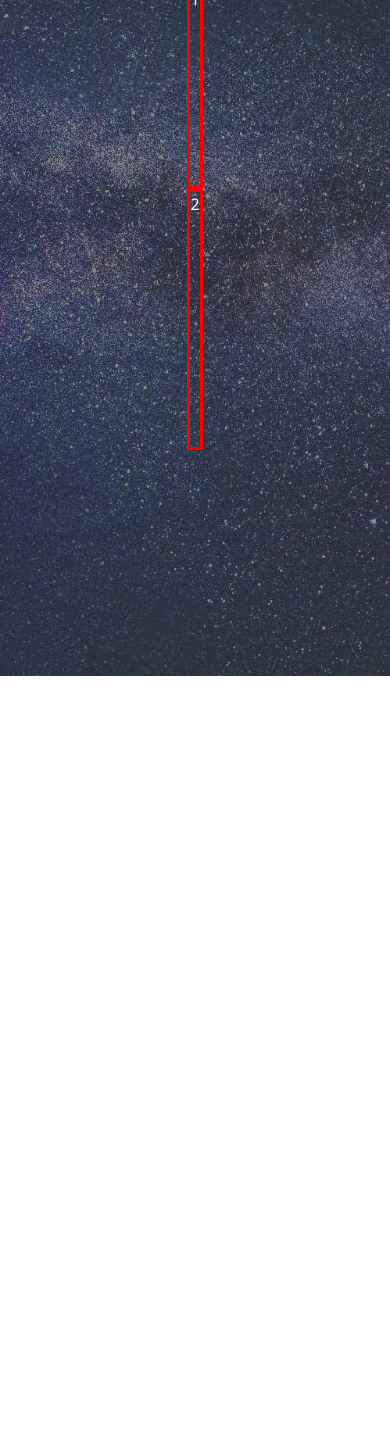
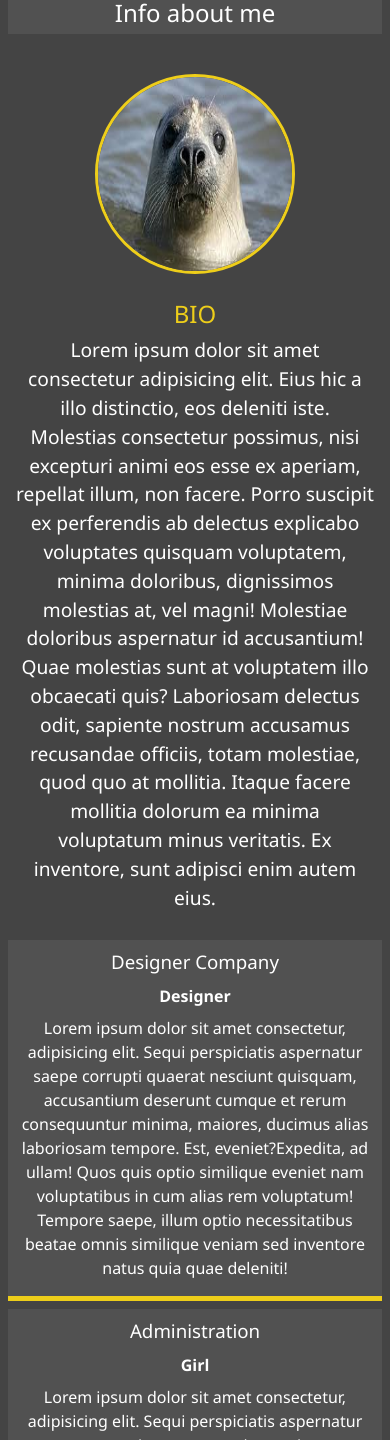
Before and after one commit to Frun4a/responsive-portfolio-website, a Gatsby site: page /about in a window 390 px wide. Shown: the part 168-1608 px from the top of the page. Before the commit the page ends 844 px from the top, so only its background shows below. Built offline with nearby package versions, Linux system fonts and the light colour scheme; Gatsby itself is replaced by a stand-in of ours.

Commit message:
added responsive about page

```diff
--- /dev/null
+++ b/src/components/Footer.js
@@ -0,0 +1,11 @@
+import React from "react"
+
+const Footer = () => {
+    return (
+        <footer id="main-footer">
+            Copyright &copy; 2019
+        </footer>
+    )
+}
+
+export default Footer
--- a/src/components/Layout.js
+++ b/src/components/Layout.js
@@ -1,14 +1,24 @@
-import React from "react"
+import React, {Component} from "react"
 import Header from "../components/Header.js"
+import Footer from "../components/Footer.js"
 import { Helmet } from "react-helmet"
 import "../sass/main.scss"
 import "../js/main.js"
 
-export default ({ children }) => (
-  <div id="layout">
+class Layout extends Component {
+  constructor(props) {
+    super(props)
+    this.state = {
+    }
+  }
+
+  render() {
+    const bodyId = this.props.bodyId
+    return(
+    <div id="layout">
     <Helmet>
       <title>My Title</title>
-      <body id="bg-img" />
+      <body id={bodyId} />
       <link
         rel="stylesheet"
         href="https://use.fontawesome.com/releases/v5.8.1/css/all.css"
@@ -17,6 +27,11 @@ export default ({ children }) => (
       />
     </Helmet>
     <Header />
-    {children}
+    {this.props.children}
+    <Footer />
   </div>
-)
+    )
+  }
+}
+
+export default Layout
--- a/src/pages/about.js
+++ b/src/pages/about.js
@@ -1,24 +1,65 @@
 import React from "react"
 import Layout from "../components/Layout.js"
 
+import portrait from "../img/portrait.jpg"
 export default () => (
-  	<Layout>
-	    {/* <h1>About me</h1>
-		<p>I’m good enough, I’m smart enough, and gosh darn it, people like me!</p> */}
-		<main style={{display: "flex",
-					  'flex-flow': 'column',
-					  height: '100vh',
-					  alignItems: "center",
-					  justifyContent: "flex-start"}}>
+  <Layout>
+    <main id="about">
+      <h1 className="lg-heading">
+        About
+        <span className="text-secondary"> Me</span>
+      </h1>
+      <h2 className="sm-heading">Info about me</h2>
 
-			<div id="1" style={{flex: "0 1 40%", border: "3px solid red"}}>
-				<p>1</p>
-				<p>1</p>
-			</div>
-			<div id="2"  style={{flex: "0 1 40%", border: "3px solid red"}}>
-				2
-			</div>
-		</main>
-	</Layout>
-
+      <div className="about-info">
+        <div className="bio-image-container">
+          <img src={portrait} alt="John Doe" className="bio-image" />
+        </div>
+        <div className="bio">
+          <h3 className="text-secondary">BIO</h3>
+          <p>
+            Lorem ipsum dolor sit amet consectetur adipisicing elit. Eius hic a
+            illo distinctio, eos deleniti iste. Molestias consectetur possimus,
+            nisi excepturi animi eos esse ex aperiam, repellat illum, non
+            facere. Porro suscipit ex perferendis ab delectus explicabo
+            voluptates quisquam voluptatem, minima doloribus, dignissimos
+            molestias at, vel magni! Molestiae doloribus aspernatur id
+            accusantium! Quae molestias sunt at voluptatem illo obcaecati quis?
+            Laboriosam delectus odit, sapiente nostrum accusamus recusandae
+            officiis, totam molestiae, quod quo at mollitia. Itaque facere
+            mollitia dolorum ea minima voluptatum minus veritatis. Ex inventore,
+            sunt adipisci enim autem eius.
+          </p>
+        </div>
+      </div>
+      <div className="jobs-container">
+        <div className="job job-1">
+          <h3>Designer Company</h3>
+          <h4>Designer</h4>
+          <p>
+            Lorem ipsum dolor sit amet consectetur, adipisicing elit. Sequi
+            perspiciatis aspernatur saepe corrupti quaerat nesciunt quisquam,
+            accusantium deserunt cumque et rerum consequuntur minima, maiores,
+            ducimus alias laboriosam tempore. Est, eveniet?Expedita, ad ullam!
+            Quos quis optio similique eveniet nam voluptatibus in cum alias rem
+            voluptatum! Tempore saepe, illum optio necessitatibus beatae omnis
+            similique veniam sed inventore natus quia quae deleniti!
+          </p>
+        </div>
+        <div className="job job-2">
+          <h3>Administration</h3>
+          <h4>Girl</h4>
+          <p>
+            Lorem ipsum dolor sit amet consectetur, adipisicing elit. Sequi
+            perspiciatis aspernatur saepe corrupti quaerat nesciunt quisquam,
+            accusantium deserunt cumque et rerum consequuntur minima, maiores,
+            ducimus alias laboriosam tempore. Est, eveniet?Expedita, ad ullam!
+            Quos quis optio similique eveniet nam voluptatibus in cum alias rem
+            voluptatum! Tempore saepe, illum optio necessitatibus beatae omnis
+            similique veniam sed inventore natus quia quae deleniti!
+          </p>
+        </div>
+      </div>
+    </main>
+  </Layout>
 )
--- a/src/pages/index.js
+++ b/src/pages/index.js
@@ -2,7 +2,7 @@ import React from "react"
 import Layout from "../components/Layout.js"
 
 export default () => (
-  <Layout>
+  <Layout bodyId="bg-img">
     <main id="home">
       <h1 className="lg-heading">
         Julia <span className="text-secondary">Kolesnikova</span>
--- a/src/sass/_config.scss
+++ b/src/sass/_config.scss
@@ -2,7 +2,7 @@ $primary-color: #444;
 $secondary-color: #eece1a;
 $show-home-image: true;
 $home-image: url(../img/bg-image.jpg);
-$background-opacity: 0.6;
+$background-opacity: 0.85;
 
 @mixin easeOut {
   transition: all 0.5s ease-out;
@@ -26,6 +26,15 @@ $background-opacity: 0.6;
         background: rgba($primary-color, $background-opacity);
       }
     }
+  }
+}
+
+//Set Text Color
+@function set-text-color($color) {
+  @if (lightness($color) > 40) {
+    @return #000;
+  } @else {
+    @return #fff;
   }
 }
 
--- a/src/sass/_menu.scss
+++ b/src/sass/_menu.scss
@@ -11,7 +11,7 @@
     width: 28px;
     height: 3px;
     margin: 0px 0px 5px 0px;
-    background: #fff;
+    background: set-text-color($primary-color);
     @include easeOut;
   }
 
@@ -114,7 +114,7 @@
           text-transform: uppercase;
           padding: 1rem 0;
           font-weight: 300;
-          color: #fff;
+          color: set-text-color($primary-color);
           text-decoration: none;
           @include easeOut;
 
--- a/src/sass/_mobile.scss
+++ b/src/sass/_mobile.scss
@@ -18,6 +18,16 @@
       line-height: 1;
       margin-bottom: 1rem;
       font-size: 3rem;
+    }
+
+    &#about {
+      .about-info {
+        flex-flow: column;
+      }
+
+     .jobs-container {
+       flex-flow: column;
+      }
     }
   }
 
--- a/src/sass/main.scss
+++ b/src/sass/main.scss
@@ -1,6 +1,5 @@
-@import 'config';
-@import 'menu';
-
+@import "config";
+@import "menu";
 
 * {
   box-sizing: border-box;
@@ -8,10 +7,10 @@
 
 body {
   @include background;
+  background: $primary-color;
   height: 100%;
   margin: 0;
-  background: $primary-color;
-  color: #fff;
+  color: set-text-color($primary-color);
   font-family: "Segoe UI", Tahoma, Geneva, Verdana, sans-serif;
   line-height: 1.5;
 }
@@ -30,7 +29,7 @@ h3 {
   &.sm-heading {
     margin-bottom: 2rem;
     padding: 0.2rem 1rem;
-    background: rgba(lighten($primary-color, 2), 0.5);
+    background: rgba(lighten($primary-color, 10), 0.5);
   }
 }
 
@@ -41,7 +40,6 @@ a {
 
 header {
   position: fixed;
-  //top: 0px;
   z-index: 2;
   width: 100%;
 }
@@ -52,7 +50,7 @@ header {
 
 main {
   padding: 4rem;
-  height: 100%;
+  min-height: calc(100vh - 60px);
 
   .icons {
     margin-top: 1rem;
@@ -69,11 +67,71 @@ main {
 
   &#home {
     overflow: hidden;
-      h1 {
-        margin-top: 20vh;
+    h1 {
+      margin-top: 20vh;
+    }
+  }
+
+  &#about {
+    max-width: 1100px;
+    margin: 0 auto;
+
+    .about-info {
+      display: flex;
+      flex-flow: row wrap;
+      justify-content: center;
+
+      .bio-image-container {
+        padding: 0.5rem 2rem;;
+        margin: auto;
+
+        .bio-image {
+          width: 200px;
+          height: 200px;
+          border-radius: 50%;
+          border: $secondary-color 3px solid;
+        }
       }
+
+      .bio {
+        flex: 3 1;
+        font-size: 1.2rem;
+        padding: 0.5rem;
+        h3 {
+          font-size: 1.5rem;
+        }
+        p {
+          margin-top: 0.25rem;
+        }
+      }
+    }
+    .jobs-container {
+      display: flex;
+      flex-flow: row nowrap;
+      justify-content: space-between;
+
+      .job {
+        flex: 0 1 48%;
+        background: lighten($primary-color, 5);
+        padding: 0.5rem;
+        border-bottom: $secondary-color 5px solid;
+        margin-bottom: 0.5rem;
+
+        h4, p {
+          margin: 0.5rem 0;
+        }
+      }
+    }
 
   }
 }
 
-@import 'mobile';
+footer#main-footer {
+  text-align: center;
+  padding: 1rem;
+  background: darken($primary-color, 10);
+  color: set-text-color($primary-color);
+  height: 60px;
+}
+
+@import "mobile";
```
